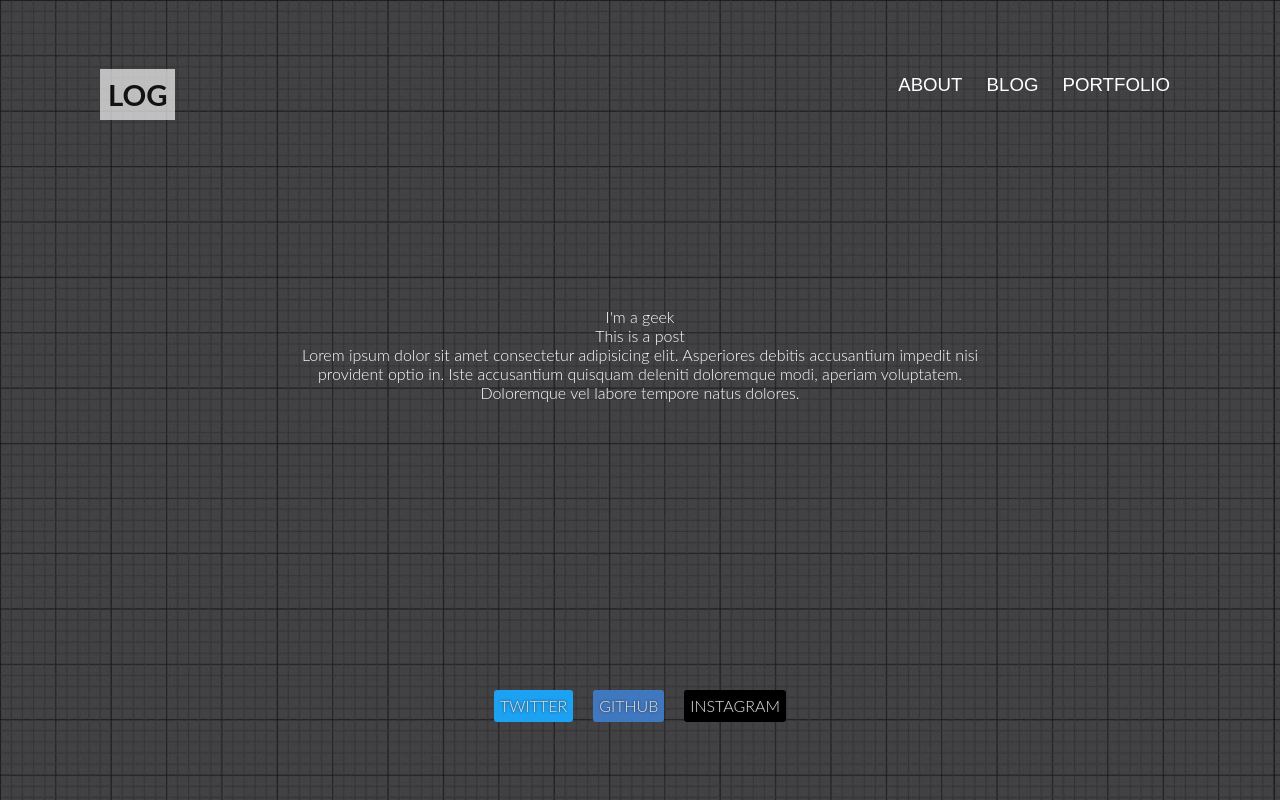
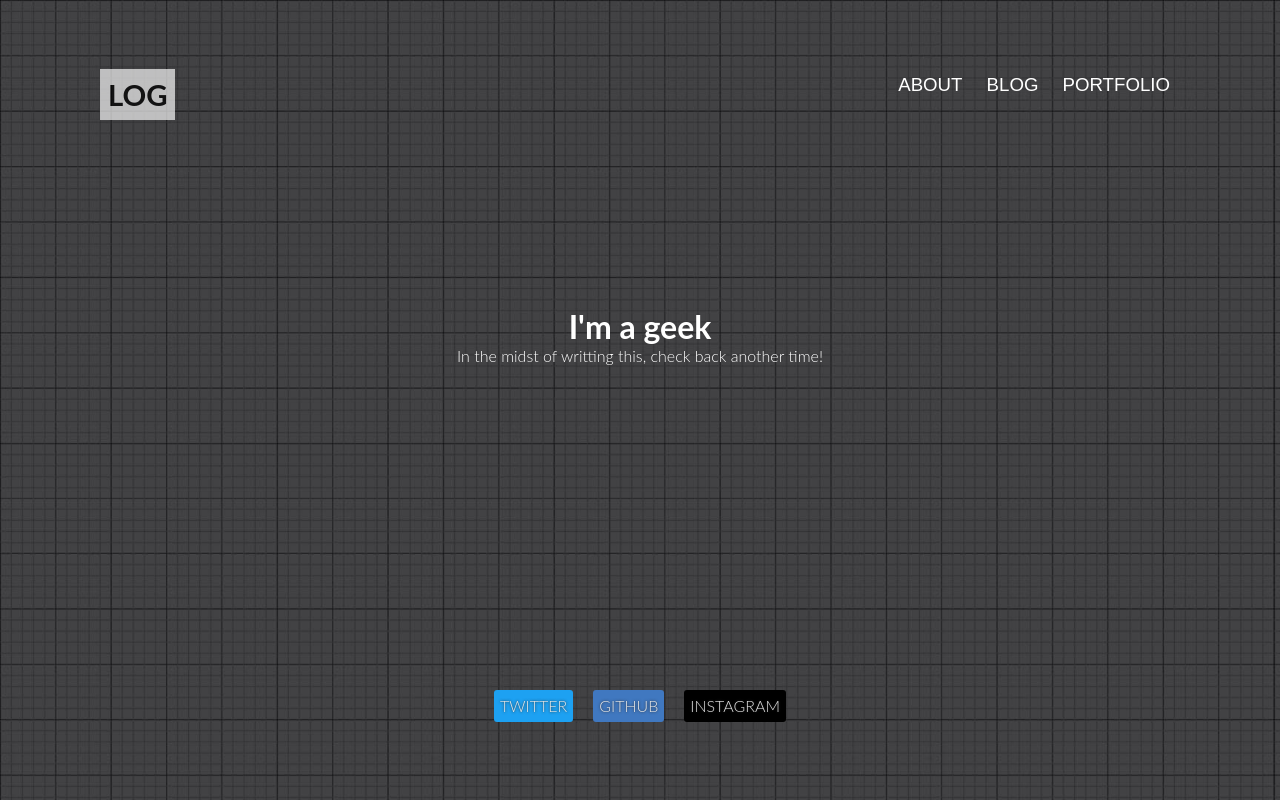
Before and after one commit to lordofgeeks/portfolio, a plain HTML site: page about.html in a window 1280 px wide. Drawn offline with Linux system fonts and the light colour scheme.

Commit message:
WIP about

```diff
--- a/about.html
+++ b/about.html
@@ -23,9 +23,8 @@
         <!-- ABOUT -->
       </div>
       <div class="about-content">
-        <p>I'm a geek</p>
-        <p>This is a post</p>
-        Lorem ipsum dolor sit amet consectetur adipisicing elit. Asperiores debitis accusantium impedit nisi provident optio in. Iste accusantium quisquam deleniti doloremque modi, aperiam voluptatem. Doloremque vel labore tempore natus dolores.
+        <h1>I'm a geek</h1>
+        <p>In the midst of writting this, check back another time!</p>
       </div>
     </div>
     <div class="social">
```
